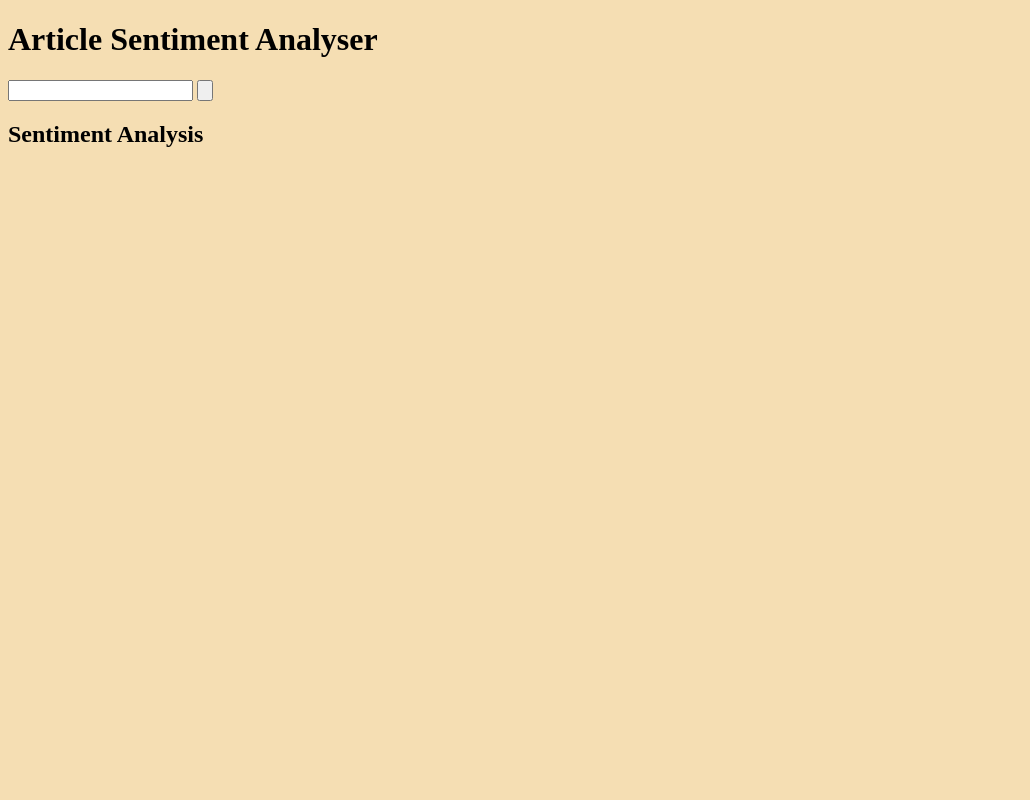
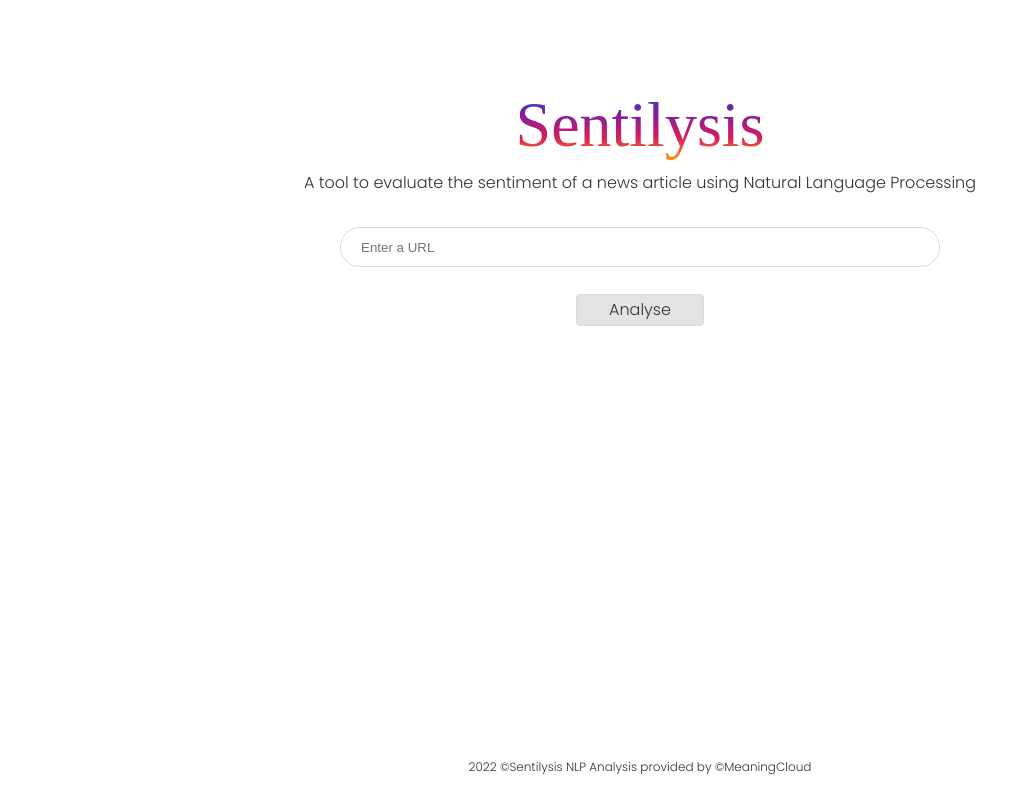
Before and after one commit to Firagoras/evaluate-news-nlp, a website built with webpack: page src/client/views/index.html in a window 1280 px wide. Shown: the whole page, without its empty margins (0-1030 px from the left). Built offline with nearby package versions, Linux system fonts and the light colour scheme; a web font is replaced by a local one.

Commit message:
improve UI

```diff
--- a/src/client/index.js
+++ b/src/client/index.js
@@ -1,12 +1,23 @@
 import './styles/base.scss'
 
-const urlInput = document.getElementById('url');
-const generateBtn = document.getElementById('generate');
+const srcUrl = document.getElementById('urlInput');
+const form = document.getElementById('form');
+
+function updateUI(data) {
+  document.getElementById('resultsHeadline').innerHTML = '<h2>Analysis Results</h2>'
+  document.getElementById('srcUrl').innerHTML = `Source: <a href="${data.srcUrl}" target="_blank">${data.srcUrl}</a>`;
+  document.getElementById('agreement').innerHTML = `Agreement: ${data.agreement}`;
+  document.getElementById('confidence').innerHTML = `Confidence: ${data.confidence}`;
+  document.getElementById('irony').innerHTML = `Irony: ${data.irony}`;
+  document.getElementById('scoreTag').innerHTML = `Score Tag: ${data.scoreTag}`;
+  document.getElementById('subjectivity').innerHTML = `Subjectivity: ${data.subjectivity}`;
+}
 
 // Asynchronous function to make a POST request to the server
-const postData = async () => {
+const postData = async (e) => {
+  e.preventDefault();
   const data = {
-    "textUrl": urlInput.value
+    "textUrl": srcUrl.value
   };
 
   const response = await fetch('/postData', {
@@ -21,10 +32,12 @@
   try {
     const serverData = await response.json();
     console.log(serverData);
+    updateUI(serverData);
     return serverData;
   } catch (error) {
     console.log('error', error);
   }
 }
 
-generateBtn.addEventListener('click', postData);
+// generateBtn.addEventListener('click', postData);
+form.addEventListener('submit', postData);
--- a/src/client/styles/base.scss
+++ b/src/client/styles/base.scss
@@ -1,3 +1,79 @@
+@import url('reset.scss');
+@import url('https://fonts.googleapis.com/css2?family=Poppins:wght@300;500&family=Pushster&display=swap');
+
 body {
-  background-color: wheat;
+  font-family: 'poppins', sans-serif;
+  font-weight: 300;
+  font-size: 1rem;
+  color: #333;
 }
+
+#app {
+  display: flex;
+  flex-direction: column;
+  height: 100vh;
+  text-align: center;
+  padding: 1.5em;
+}
+
+header {
+  padding-top: 64px;
+}
+
+h1 {
+  font-family: 'Pushster', serif;
+  font-size: 4rem;
+  font-weight: 400;
+  background: -webkit-linear-gradient(#005cb2, #7b1fa2, #d81b60, #ffa000);
+  -webkit-background-clip: text;
+  -webkit-text-fill-color: transparent;
+  margin-bottom: 8px;
+}
+
+h2 {
+  font-size: 1.25rem;
+  font-weight: 500;
+}
+
+#form {
+  padding: 2em 0;
+  max-width: 600px;
+  margin: 0 auto;
+}
+
+#urlInput {
+  display: block;
+  width: 100%;
+  height: 3em;
+  padding: 1em 1.5em;
+  border-radius: 24px;
+  border: 1px solid #dadada;
+  margin-bottom: 2em;
+  outline: none;
+}
+
+#analysisBtn {
+  height: 2em;
+  background: #e3e3e3;
+  color: #333;
+  text-align: center;
+  font-family: 'poppins', sans-serif;
+  font-weight: 300;
+  font-size: 1em;
+  padding: 0 2em;
+  border: 1px solid #dadada;
+  border-radius: 4px;
+  cursor: pointer;
+}
+
+#results {
+  text-align: left;
+  max-width: 600px;
+  padding: 0 1.25em;
+  margin: 0 auto;
+}
+
+footer {
+  font-size: 0.75rem;
+  margin-top: auto;
+}
--- /dev/null
+++ b/src/client/styles/reset.scss
@@ -0,0 +1,12 @@
+* {
+  box-sizing: border-box;
+}
+
+body,
+h1,
+h2,
+p,
+span {
+  padding: 0;
+  margin: 0;
+}
--- a/src/client/views/index.html
+++ b/src/client/views/index.html
@@ -4,30 +4,37 @@
     <meta charset="UTF-8" />
     <meta http-equiv="X-UA-Compatible" content="IE=edge" />
     <meta name="viewport" content="width=device-width, initial-scale=1.0" />
-    <!-- <link rel="stylesheet" href="/styles/base.scss"> -->
-    <title>Evaluate a News Article with NLP</title>
+    <title>Sentilysis | Evaluate a News Article with NLP</title>
   </head>
   <body>
+    <div id="app">
       <header>
-      <h1>Article Sentiment Analyser</h1>
+        <h1>Sentilysis</h1>
+        <p>A tool to evaluate the sentiment of a news article using Natural Language Processing</p>
       </header>
 
       <main>
-      <section>
+        <section id="form">
           <form action="">
-          <input type="text" id="url" />
-          <input type="button" id="generate" />
+            <input type="text" id="urlInput" placeholder="Enter a URL"/>
+            <input type="submit" id="analysisBtn" value="Analyse" />
           </form>
         </section>
 
-      <section>
-        <h2>Sentiment Analysis</h2>
-        <div class="analysisWrapper">
-
-        </div>
+        <section id="results">
+          <h2 id="resultsHeadline"></h2>
+          <div id="srcUrl"></div>
+          <div id="agreement"></div>
+          <div id="confidence"></div>
+          <div id="irony"></div>
+          <div id="scoreTag"></div>
+          <div id="subjectivity"></div>
         </section>
       </main>
 
-    <footer></footer>
+      <footer>
+        <p>2022 &copy;Sentilysis NLP Analysis provided by &copy;MeaningCloud</p>
+      </footer>
+    </div>
   </body>
 </html>
--- a/src/server/server.js
+++ b/src/server/server.js
@@ -71,7 +71,7 @@
       agreement: apiData.agreement,
       confidence: apiData.confidence,
       irony: apiData.irony,
-      score_tag: apiData.score_tag,
+      scoreTag: apiData.score_tag,
       subjectivity: apiData.subjectivity,
       srcUrl: srcUrl
     };
```
Lines whose indentation alone changed are shown as unchanged.
